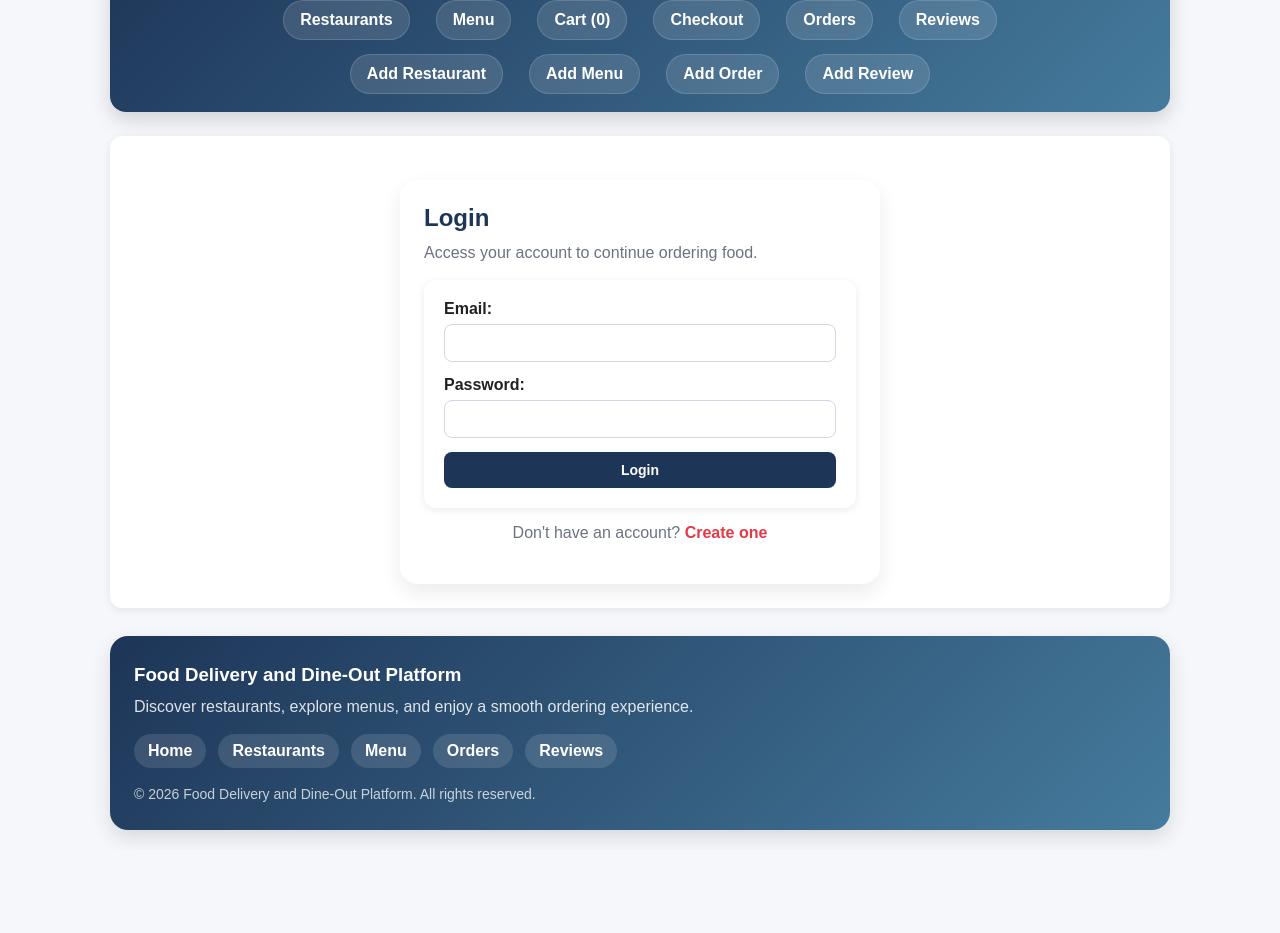
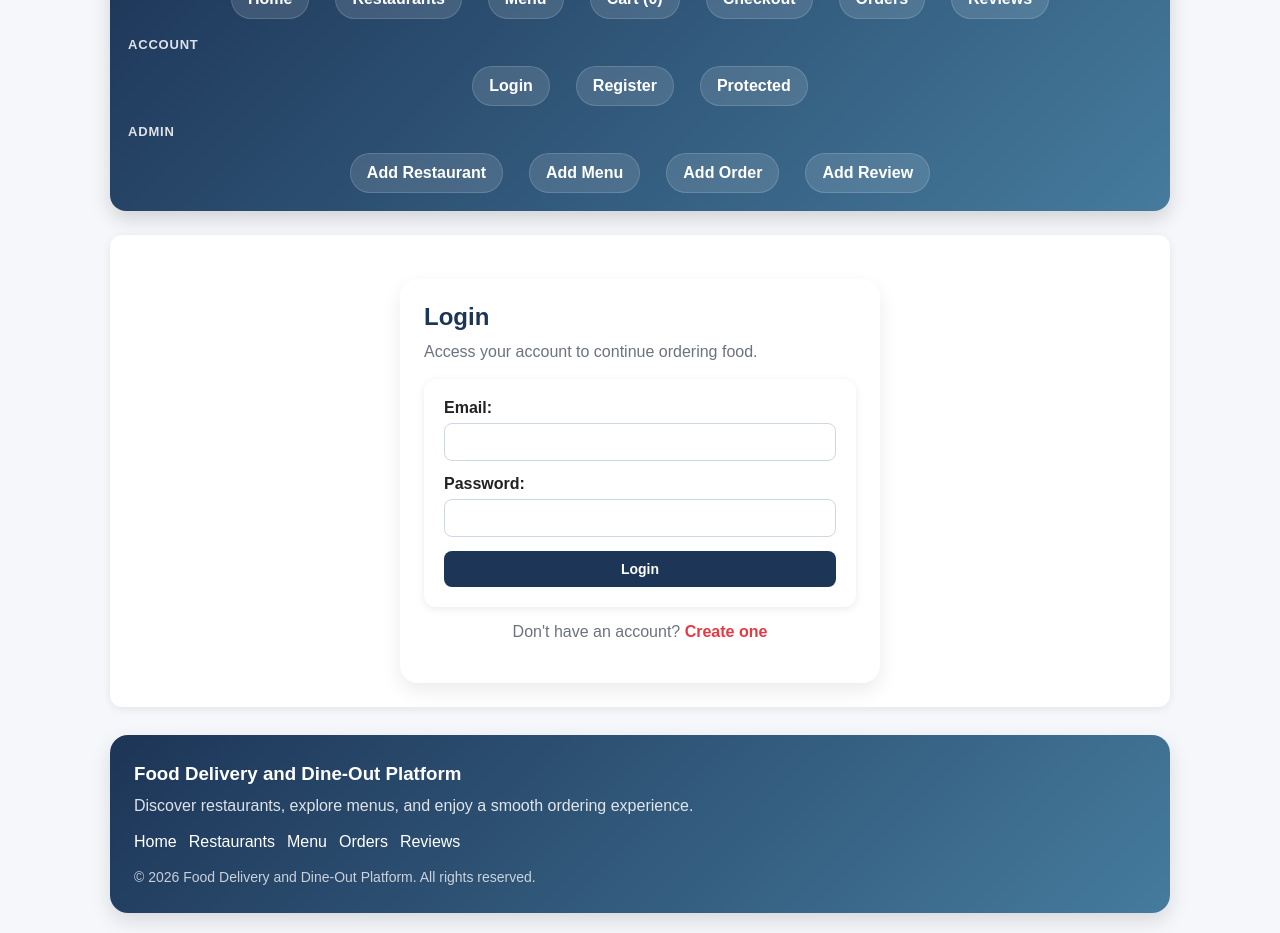
Before and after one commit to TheekshanaKandhi/Integrated-Food-Hospitality-Platform, a React app in the folder frontend/: page /login in a window 1280 px wide. Shown: the part 260-1193 px from the top of the page. Before the commit the page ends 1110 px from the top, so only its background shows below. Built offline with nearby package versions, Linux system fonts and the light colour scheme; the HTML template or start-up script is replaced by a standard one.

Commit message:
Grouped navbar into explore account and admin sections

```diff
--- a/frontend/src/App.css
+++ b/frontend/src/App.css
@@ -138,7 +138,14 @@ p {
   font-weight: bold;
   color: #ffd166;
 }
+
 .top-bar {
+  position: sticky;
+  top: 0;
+  z-index: 1000;
+  background: white;
+  padding: 10px 20px;
+  box-shadow: 0 4px 12px rgba(0, 0, 0, 0.08);
   display: flex;
   justify-content: flex-end;
   margin-bottom: 16px;
@@ -191,6 +198,7 @@ p {
 .logout-btn:hover {
   background: #c92f3a;
 }
+
 .navbar {
   display: flex;
   flex-wrap: wrap;
@@ -201,6 +209,9 @@ p {
   border-radius: 16px;
   box-shadow: 0 8px 20px rgba(0, 0, 0, 0.15);
   margin-bottom: 24px;
+  position: sticky;
+  top: 72px;
+  z-index: 999;
 }
 
 .nav-group {
@@ -226,6 +237,7 @@ p {
   color: #1d3557;
   transform: translateY(-2px);
 }
+
 .app-header {
   display: flex;
   align-items: center;
@@ -258,10 +270,12 @@ p {
   color: #5c677d;
   font-size: 15px;
 }
+
 .dashboard-icon {
   font-size: 30px;
   margin-bottom: 12px;
 }
+
 .hero-section {
   display: grid;
   grid-template-columns: 1.2fr 0.8fr;
@@ -289,15 +303,28 @@ p {
 .hero-search {
   display: flex;
   gap: 12px;
+  background: white;
+  padding: 10px;
+  border-radius: 16px;
+  box-shadow: 0 10px 24px rgba(0, 0, 0, 0.08);
 }
 
 .hero-search input {
   flex: 1;
+  border: none;
+  outline: none;
+  font-size: 15px;
 }
 
 .hero-search button {
   width: auto;
-  padding: 10px 18px;
+  background: #e63946;
+  border-radius: 12px;
+  padding: 12px 20px;
+}
+
+.hero-search button:hover {
+  background: #c92f3a;
 }
 
 .hero-image {
@@ -312,6 +339,14 @@ p {
   padding: 24px;
   border-radius: 20px;
   box-shadow: 0 8px 20px rgba(0, 0, 0, 0.1);
+}
+
+.hero-image img {
+  width: 100%;
+  height: 320px;
+  object-fit: cover;
+  border-radius: 20px;
+  box-shadow: 0 10px 24px rgba(0, 0, 0, 0.14);
 }
 
 .categories-section {
@@ -337,13 +372,14 @@ p {
   text-align: center;
   font-weight: bold;
   box-shadow: 0 4px 12px rgba(0, 0, 0, 0.08);
+  transition: transform 0.25s ease, box-shadow 0.25s ease, background 0.25s ease;
+  cursor: pointer;
 }
-.hero-image img {
-  width: 100%;
-  height: 320px;
-  object-fit: cover;
-  border-radius: 20px;
-  box-shadow: 0 10px 24px rgba(0, 0, 0, 0.14);
+
+.category-card:hover {
+  transform: translateY(-4px);
+  box-shadow: 0 10px 22px rgba(0, 0, 0, 0.12);
+  background: #fff5f2;
 }
 
 .featured-section {
@@ -400,10 +436,12 @@ p {
   font-size: 14px;
   color: #444;
 }
+
 .featured-card-link {
   text-decoration: none;
   color: inherit;
 }
+
 .restaurant-grid {
   display: grid;
   grid-template-columns: repeat(auto-fit, minmax(260px, 1fr));
@@ -450,6 +488,7 @@ p {
   font-size: 14px;
   color: #444;
 }
+
 .menu-grid {
   display: grid;
   grid-template-columns: repeat(auto-fit, minmax(260px, 1fr));
@@ -496,6 +535,11 @@ p {
   font-size: 14px;
   color: #444;
 }
+
+.menu-card button {
+  margin-top: 14px;
+}
+
 .orders-grid {
   display: grid;
   grid-template-columns: repeat(auto-fit, minmax(280px, 1fr));
@@ -508,6 +552,12 @@ p {
   border-radius: 18px;
   padding: 18px;
   box-shadow: 0 8px 20px rgba(0, 0, 0, 0.08);
+  transition: transform 0.25s ease, box-shadow 0.25s ease;
+}
+
+.order-card:hover {
+  transform: translateY(-4px);
+  box-shadow: 0 14px 28px rgba(0, 0, 0, 0.12);
 }
 
 .order-top {
@@ -537,6 +587,51 @@ p {
   background: #d4edda;
   color: #155724;
 }
+
+.order-card p {
+  line-height: 1.5;
+}
+
+.order-items {
+  margin-top: 14px;
+  padding-top: 12px;
+  border-top: 1px solid #e5e7eb;
+}
+
+.order-items h4 {
+  margin-bottom: 8px;
+  color: #1d3557;
+  font-size: 15px;
+}
+
+.order-items p {
+  margin: 4px 0;
+  color: #555;
+}
+
+.order-progress {
+  display: grid;
+  grid-template-columns: repeat(4, 1fr);
+  gap: 8px;
+  margin-top: 14px;
+  margin-bottom: 14px;
+}
+
+.progress-step {
+  background: #eef2f7;
+  color: #6b7280;
+  padding: 8px 10px;
+  border-radius: 999px;
+  text-align: center;
+  font-size: 12px;
+  font-weight: 600;
+}
+
+.progress-step.active {
+  background: #1d3557;
+  color: white;
+}
+
 .reviews-grid {
   display: grid;
   grid-template-columns: repeat(auto-fit, minmax(280px, 1fr));
@@ -549,6 +644,12 @@ p {
   border-radius: 18px;
   padding: 18px;
   box-shadow: 0 8px 20px rgba(0, 0, 0, 0.08);
+  transition: transform 0.25s ease, box-shadow 0.25s ease;
+}
+
+.review-card:hover {
+  transform: translateY(-4px);
+  box-shadow: 0 14px 28px rgba(0, 0, 0, 0.12);
 }
 
 .review-top {
@@ -576,9 +677,15 @@ p {
   color: #444;
   margin: 12px 0;
 }
+
+.review-card p {
+  line-height: 1.5;
+}
+
 .clickable-card {
   cursor: pointer;
 }
+
 .restaurant-details-banner img {
   width: 100%;
   height: 320px;
@@ -622,6 +729,7 @@ p {
   margin-bottom: 16px;
   color: #1d3557;
 }
+
 .cart-grid {
   display: grid;
   gap: 18px;
@@ -695,6 +803,13 @@ p {
 .cart-summary h3 {
   margin-bottom: 10px;
 }
+
+.cart-summary button {
+  margin-top: 14px;
+  border-radius: 12px;
+  padding: 12px 18px;
+}
+
 .checkout-grid {
   display: grid;
   grid-template-columns: 1.1fr 0.9fr;
@@ -707,6 +822,11 @@ p {
   border-radius: 18px;
   padding: 20px;
   box-shadow: 0 8px 20px rgba(0, 0, 0, 0.08);
+}
+
+.checkout-form-box button {
+  border-radius: 12px;
+  padding: 12px 18px;
 }
 
 .checkout-summary {
@@ -734,22 +854,7 @@ p {
   border-top: 1px solid rgba(255, 255, 255, 0.3);
   margin: 14px 0;
 }
-.order-items {
-  margin-top: 14px;
-  padding-top: 12px;
-  border-top: 1px solid #e5e7eb;
-}
 
-.order-items h4 {
-  margin-bottom: 8px;
-  color: #1d3557;
-  font-size: 15px;
-}
-
-.order-items p {
-  margin: 4px 0;
-  color: #555;
-}
 .restaurant-filter-bar {
   display: grid;
   grid-template-columns: 2fr 1fr;
@@ -761,64 +866,7 @@ p {
 .restaurant-filter-bar select {
   background: white;
 }
-.cart-summary button {
-  margin-top: 14px;
-}
-.order-progress {
-  display: grid;
-  grid-template-columns: repeat(4, 1fr);
-  gap: 8px;
-  margin-top: 14px;
-  margin-bottom: 14px;
-}
 
-.progress-step {
-  background: #eef2f7;
-  color: #6b7280;
-  padding: 8px 10px;
-  border-radius: 999px;
-  text-align: center;
-  font-size: 12px;
-  font-weight: 600;
-}
-
-.progress-step.active {
-  background: #1d3557;
-  color: white;
-}
-.top-bar {
-  position: sticky;
-  top: 0;
-  z-index: 1000;
-  background: white;
-  padding: 10px 20px;
-  box-shadow: 0 4px 12px rgba(0, 0, 0, 0.08);
-}
-.hero-search {
-  background: white;
-  padding: 10px;
-  border-radius: 16px;
-  box-shadow: 0 10px 24px rgba(0, 0, 0, 0.08);
-}
-
-.hero-search input {
-  border: none;
-  outline: none;
-  font-size: 15px;
-}
-
-.hero-search button {
-  background: #e63946;
-  border-radius: 12px;
-  padding: 12px 20px;
-}
-
-.hero-search button:hover {
-  background: #c92f3a;
-}
-.menu-card button {
-  margin-top: 14px;
-}
 .success-message {
   background: #d4edda;
   color: #155724;
@@ -827,6 +875,7 @@ p {
   margin: 14px 0;
   font-weight: 600;
 }
+
 .error-message {
   background: #f8d7da;
   color: #842029;
@@ -835,6 +884,7 @@ p {
   margin: 14px 0;
   font-weight: 600;
 }
+
 .toast {
   position: fixed;
   bottom: 20px;
@@ -849,11 +899,23 @@ p {
 }
 
 @keyframes fadeInOut {
-  0% { opacity: 0; transform: translateY(20px); }
-  10% { opacity: 1; transform: translateY(0); }
-  90% { opacity: 1; }
-  100% { opacity: 0; transform: translateY(20px); }
+  0% {
+    opacity: 0;
+    transform: translateY(20px);
+  }
+  10% {
+    opacity: 1;
+    transform: translateY(0);
+  }
+  90% {
+    opacity: 1;
+  }
+  100% {
+    opacity: 0;
+    transform: translateY(20px);
+  }
 }
+
 .empty-state {
   text-align: center;
   padding: 28px;
@@ -864,11 +926,6 @@ p {
   margin-top: 18px;
 }
 
-.checkout-form-box button,
-.cart-summary button {
-  border-radius: 12px;
-  padding: 12px 18px;
-}
 .featured-card,
 .restaurant-card,
 .menu-card {
@@ -886,21 +943,7 @@ p {
 .menu-card:hover img {
   transform: scale(1.05);
 }
-.order-card,
-.review-card {
-  transition: transform 0.25s ease, box-shadow 0.25s ease;
-}
 
-.order-card:hover,
-.review-card:hover {
-  transform: translateY(-4px);
-  box-shadow: 0 14px 28px rgba(0, 0, 0, 0.12);
-}
-
-.order-card p,
-.review-card p {
-  line-height: 1.5;
-}
 .auth-page {
   display: flex;
   justify-content: center;
@@ -924,29 +967,7 @@ p {
   margin-bottom: 18px;
   color: #6b7280;
 }
-.auth-page {
-  display: flex;
-  justify-content: center;
-  margin-top: 20px;
-}
 
-.auth-card {
-  width: 100%;
-  max-width: 480px;
-  background: white;
-  padding: 24px;
-  border-radius: 18px;
-  box-shadow: 0 8px 20px rgba(0, 0, 0, 0.08);
-}
-
-.auth-card h2 {
-  margin-bottom: 10px;
-}
-
-.auth-card p {
-  margin-bottom: 18px;
-  color: #6b7280;
-}
 .auth-switch-text {
   margin-top: 16px;
   text-align: center;
@@ -962,6 +983,7 @@ p {
 .auth-switch-text a:hover {
   text-decoration: underline;
 }
+
 .app-footer {
   margin-top: 28px;
   background: linear-gradient(135deg, #1d3557, #457b9d);
@@ -987,52 +1009,18 @@ p {
   margin-bottom: 18px;
 }
 
-.footer-links span {
-  background: rgba(255, 255, 255, 0.12);
-  padding: 8px 14px;
-  border-radius: 999px;
-  font-weight: 600;
-}
-
-.footer-copy {
-  color: rgba(255, 255, 255, 0.75);
-  font-size: 14px;
-}
-.app-footer {
-  margin-top: 28px;
-  background: linear-gradient(135deg, #1d3557, #457b9d);
-  color: white;
-  padding: 28px 24px;
-  border-radius: 18px;
-  box-shadow: 0 8px 20px rgba(0, 0, 0, 0.12);
-}
-
-.footer-brand h3 {
-  margin-bottom: 8px;
-}
-
-.footer-brand p {
-  color: rgba(255, 255, 255, 0.85);
-  margin-bottom: 18px;
-}
-
-.footer-links {
-  display: flex;
-  flex-wrap: wrap;
-  gap: 12px;
-  margin-bottom: 18px;
-}
-
-.footer-links span {
+.footer-links a {
   background: rgba(255, 255, 255, 0.12);
   padding: 8px 14px;
   border-radius: 999px;
   font-weight: 600;
   transition: transform 0.25s ease, background 0.25s ease;
   cursor: pointer;
+  color: white;
+  text-decoration: none;
 }
 
-.footer-links span:hover {
+.footer-links a:hover {
   background: rgba(255, 255, 255, 0.22);
   transform: translateY(-2px);
 }
@@ -1041,3 +1029,13 @@ p {
   color: rgba(255, 255, 255, 0.75);
   font-size: 14px;
 }
+.nav-section-title {
+  width: 100%;
+  text-align: left;
+  color: rgba(255, 255, 255, 0.85);
+  font-size: 13px;
+  font-weight: 700;
+  letter-spacing: 0.8px;
+  text-transform: uppercase;
+  margin-top: 4px;
+}
--- a/frontend/src/App.jsx
+++ b/frontend/src/App.jsx
@@ -84,14 +84,9 @@ function App() {
       </div>
 
 <nav className="navbar">
+  <div className="nav-section-title">Explore</div>
   <div className="nav-group">
     <Link to="/">Home</Link>
-          <Link to="/login">Login</Link>
-          <Link to="/register">Register</Link>
-          <Link to="/protected">Protected</Link>
-        </div>
-
-        <div className="nav-group">
     <Link to="/restaurants">Restaurants</Link>
     <Link to="/menu">Menu</Link>
     <Link to="/cart">Cart ({cartCount})</Link>
@@ -100,6 +95,14 @@ function App() {
     <Link to="/reviews">Reviews</Link>
   </div>
 
+  <div className="nav-section-title">Account</div>
+  <div className="nav-group">
+    <Link to="/login">Login</Link>
+    <Link to="/register">Register</Link>
+    <Link to="/protected">Protected</Link>
+  </div>
+
+  <div className="nav-section-title">Admin</div>
   <div className="nav-group">
     <Link to="/add-restaurant">Add Restaurant</Link>
     <Link to="/add-menu">Add Menu</Link>
@@ -107,7 +110,6 @@ function App() {
     <Link to="/add-review">Add Review</Link>
   </div>
 </nav>
-
       <div className="page-content">
         <Routes>
           <Route path="/" element={<Home />} />
```
Lines whose indentation alone changed are shown as unchanged.
